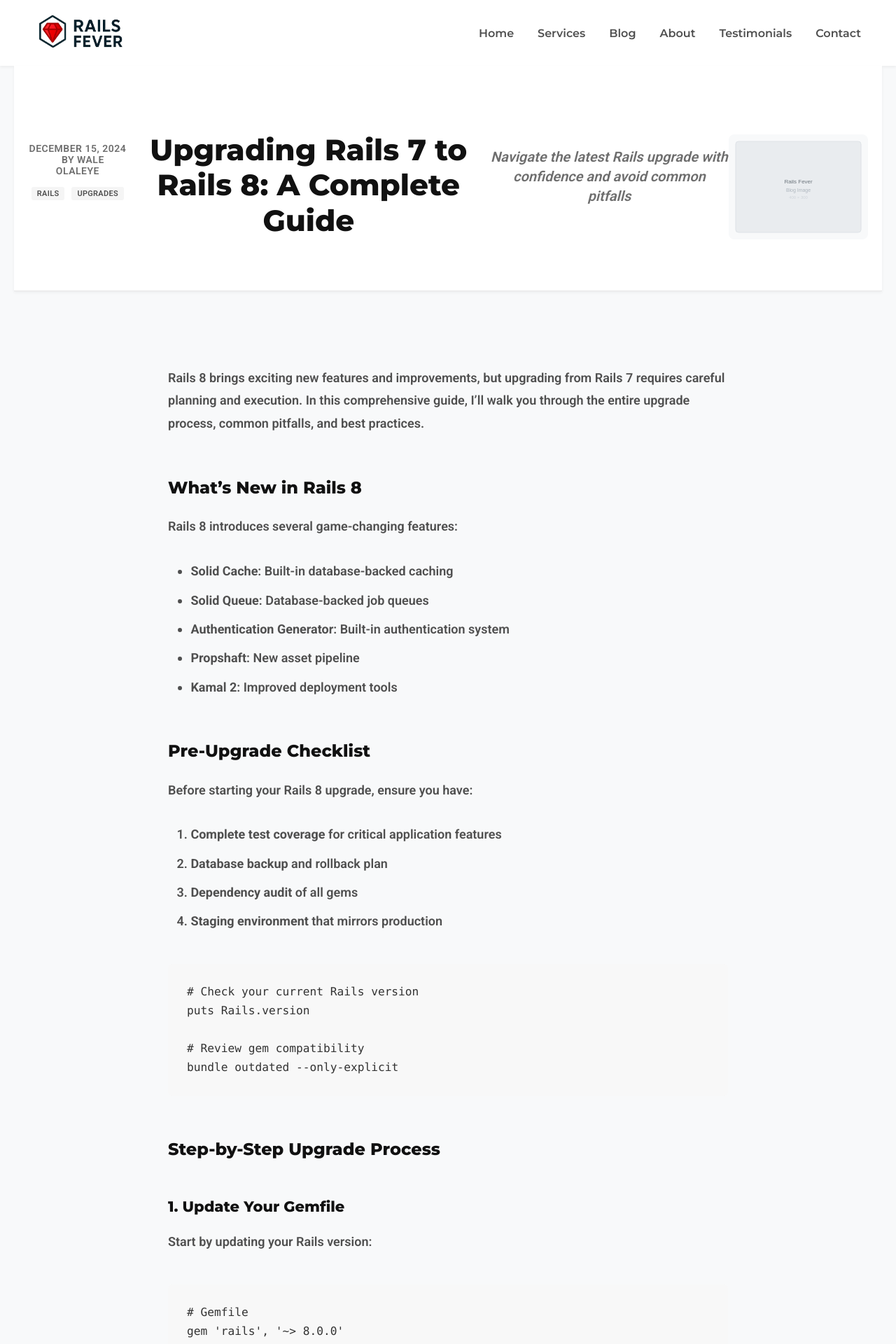
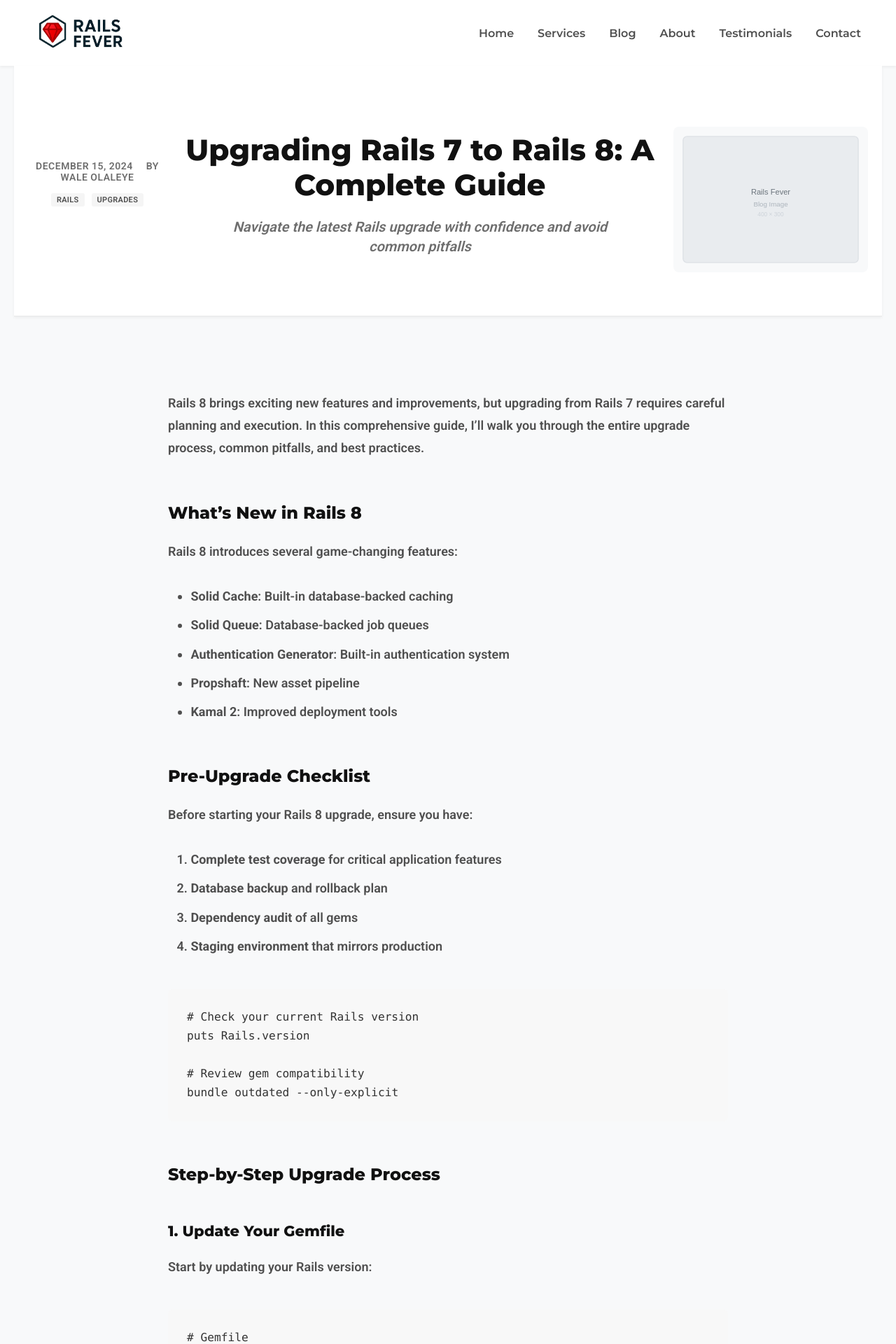
Before and after one commit to waleo/railsfever-05-2025, a Jekyll site: the page built from _posts/2024-12-15-upgrading-rails-7-to-8.md, in a window 1280 px wide. Shown: the top 1920 px of the page at 70% size. Built offline with Jekyll 4.4.1, drawn with Linux system fonts in a browser that asks for light colours.

Commit message:
Subtitle for post is now underneath the title

```diff
--- a/_layouts/post.html
+++ b/_layouts/post.html
@@ -17,10 +17,12 @@
         </div>
       {% endif %}
     </div>
-    <h1 class="post-title">{{ page.title | escape }}</h1>
-    {% if page.subtitle %}
-      <p class="post-subtitle">{{ page.subtitle | escape }}</p>
-    {% endif %}
+    <div class="post-title-container">
+      <h1 class="post-title">{{ page.title | escape }}</h1>
+      {% if page.subtitle %}
+        <p class="post-subtitle">{{ page.subtitle | escape }}</p>
+      {% endif %}
+    </div>
     {% if page.featured_image %}
       <div class="post-featured-image">
         <img src="{{ page.featured_image | relative_url }}" alt="{{ page.title | escape }}">
--- a/_sass/_blog.scss
+++ b/_sass/_blog.scss
@@ -338,6 +338,10 @@
   gap: 10px;
 }
 
+.post-title-container {
+  display: block;
+}
+
 .post-title {
   font-family: $font-heading;
   font-size: 42px;
```
